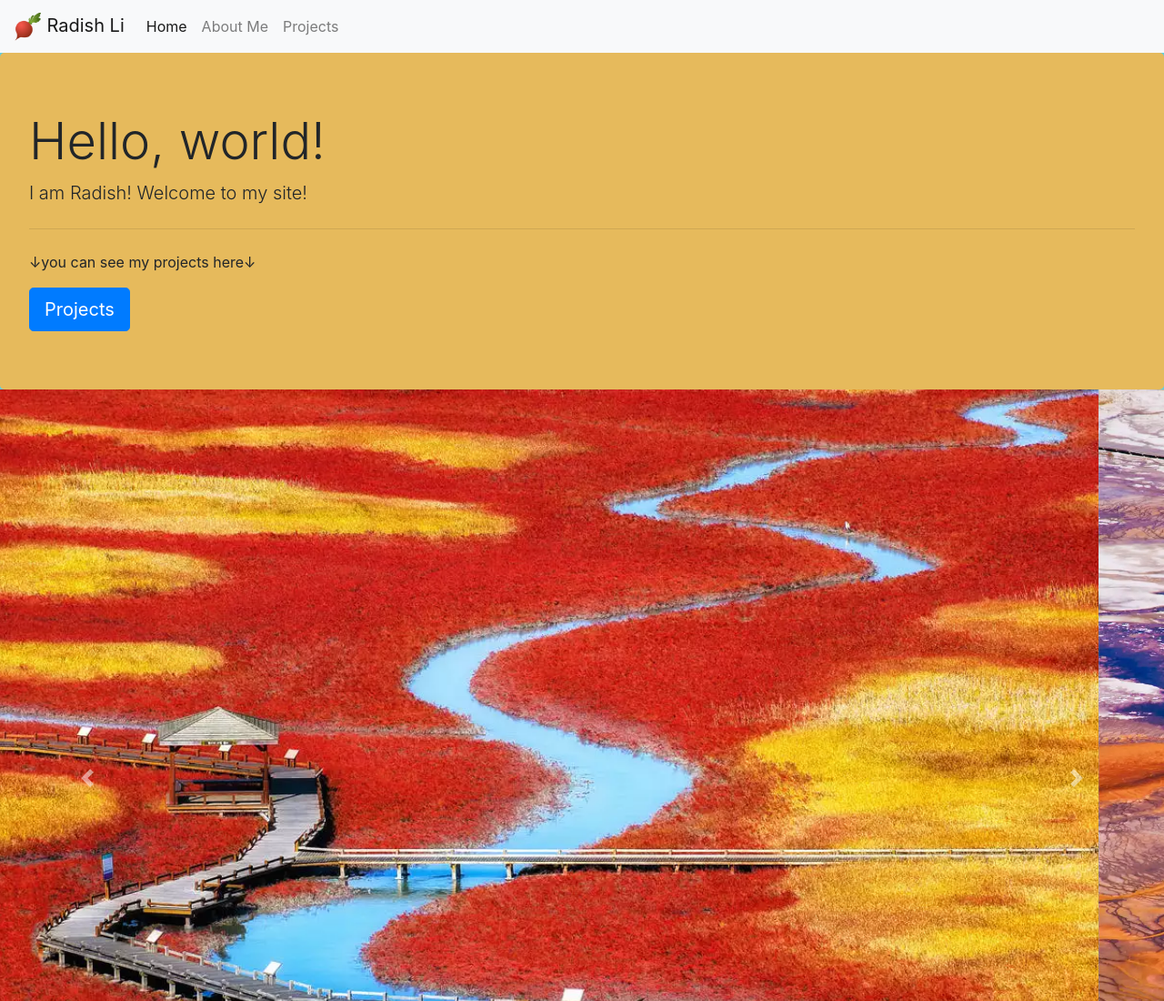
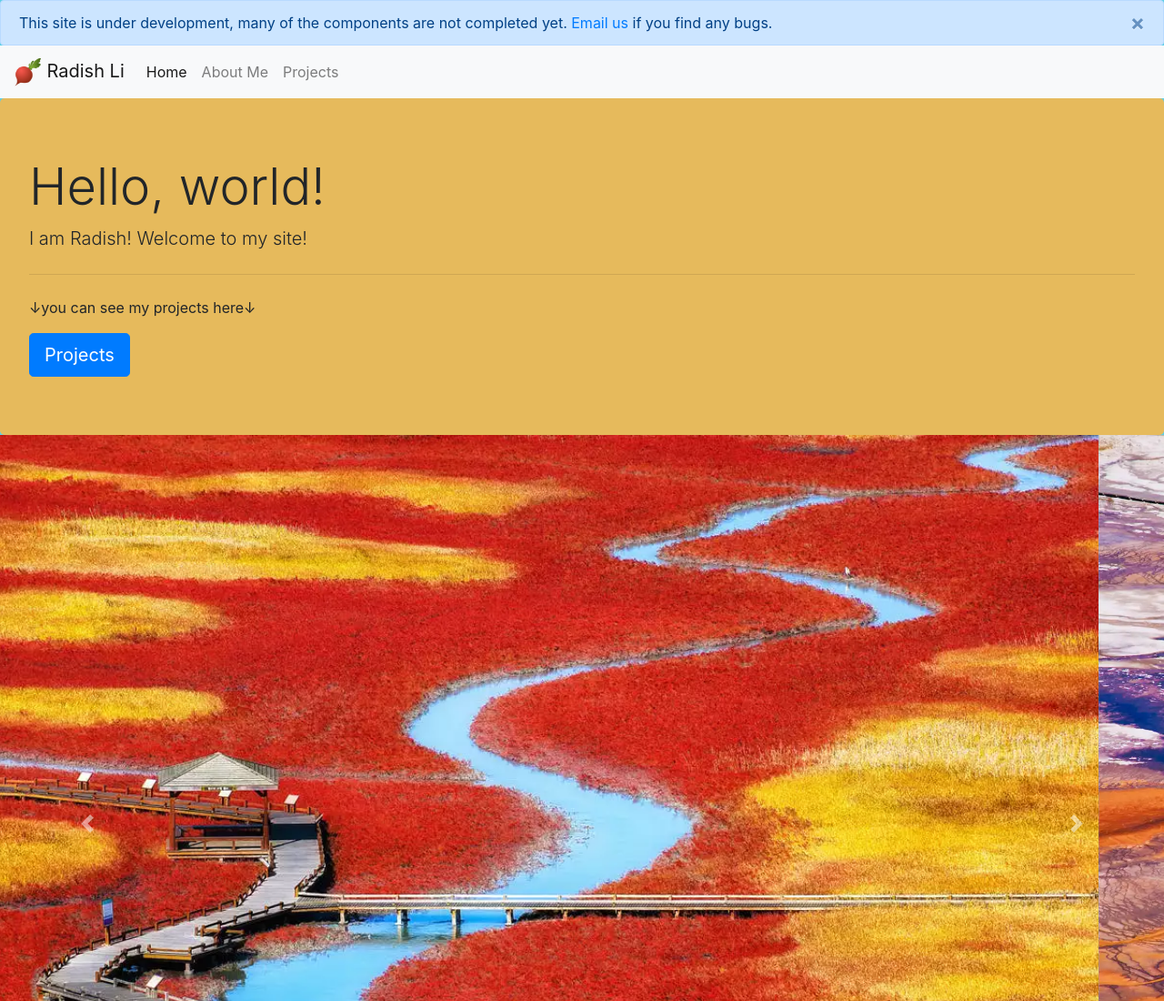
Before and after one commit to RadishLi-10/Rassul-website, a plain HTML site: page index.html in a window 1280 px wide. Shown: the top 1100 px of the page at 91% size. Drawn offline with Linux system fonts and the light colour scheme.

Commit message:
Beta Alert

```diff
--- a/css/style.css
+++ b/css/style.css
@@ -31,3 +31,7 @@ nav {
 	background-color: #e6ba5c;
 	margin-bottom: 0px;
 }
+
+.alert {
+	margin-bottom: 0px;
+}
--- a/index.html
+++ b/index.html
@@ -23,6 +23,12 @@
 	</head>
 	<body>
 		<header>
+			<div class="alert alert-primary alert-dismissible fade show" role="alert">
+				This site is under development, many of the components are not completed yet. <a href="mailto:radishga0@gmail.com?subject=radish.ga bug report">Email us</a> if you find any bugs.
+				<button type="button" class="close" data-dismiss="alert" aria-label="Close">
+					<span aria-hidden="true">&times;</span>
+				</button>
+			</div>
 			<nav class="navbar navbar-expand-lg navbar-light bg-light">
 				<a class="navbar-brand" href="#">
 				<img src="img/radish.png" width="28.5px" height="31.304347px" style="padding-right: 7px; box-sizing: content-box;">Radish Li
```
